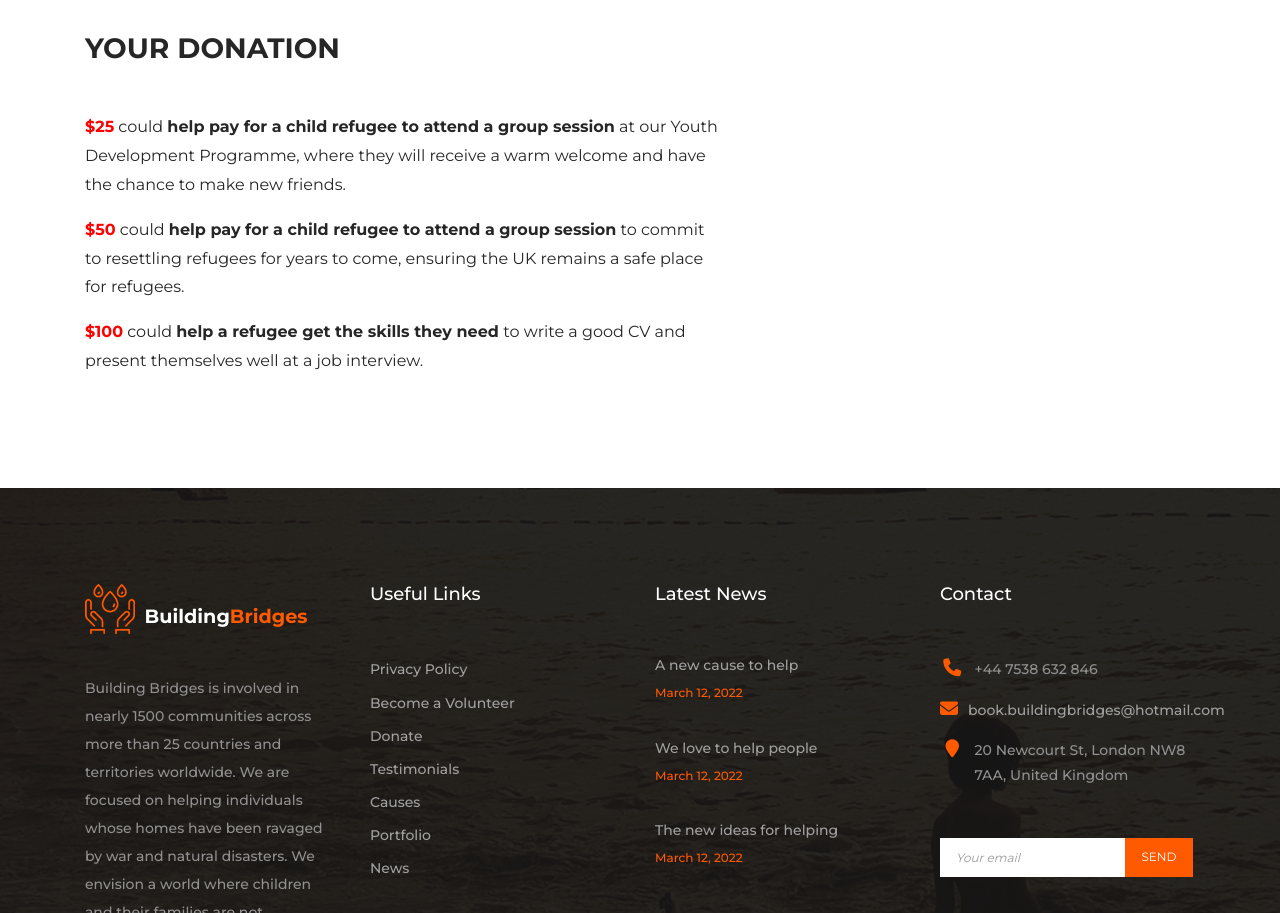
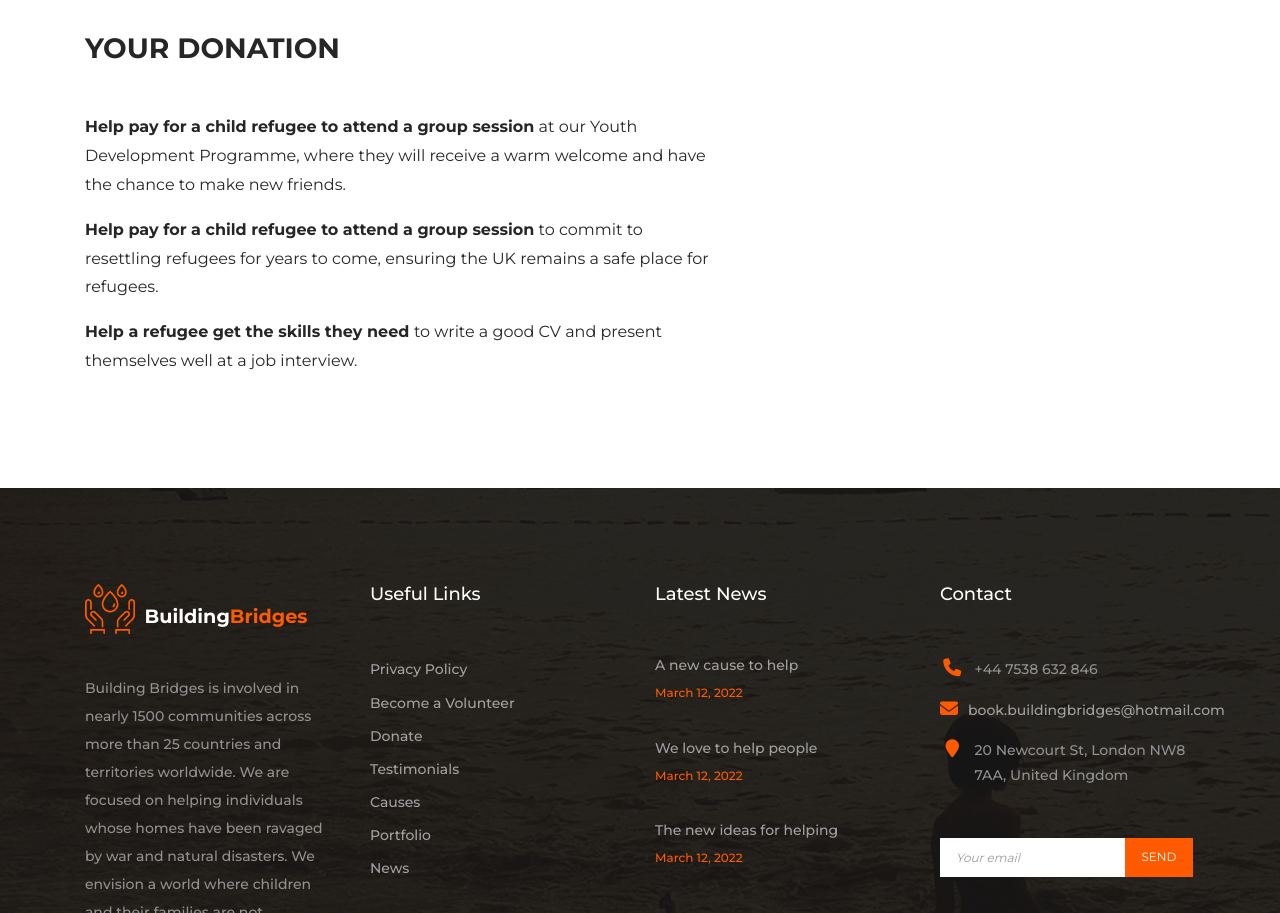
Before and after one commit to calebbenjin/charitytemplate, a plain HTML site: page donate.html in a window 1280 px wide. Shown: the part 1059-1972 px from the top of the page. Drawn offline with nearby package versions, Linux system fonts and the light colour scheme; some packages are replaced by stand-ins of ours; a script that the page names is missing.

Commit message:
removed amount

```diff
--- a/donate.html
+++ b/donate.html
@@ -304,20 +304,17 @@
             </figure>
             <h3 class="title mt-4">YOUR DONATION</h3>
             <p class="mt-6">
-              <b class="bold-text">$25</b> could
-              <b>help pay for a child refugee to attend a group session</b> at
+              <b>Help pay for a child refugee to attend a group session</b> at
               our Youth Development Programme, where they will receive a warm
               welcome and have the chance to make new friends.
             </p>
             <p class="mt-6">
-              <b class="bold-text">$50</b> could
-              <b>help pay for a child refugee to attend a group session</b> to
+              <b>Help pay for a child refugee to attend a group session</b> to
               commit to resettling refugees for years to come, ensuring the UK
               remains a safe place for refugees.
             </p>
             <p class="mt-6">
-              <b class="bold-text">$100</b> could
-              <b> help a refugee get the skills they need </b> to write a good
+              <b> Help a refugee get the skills they need </b> to write a good
               CV and present themselves well at a job interview.
             </p>
           </div>
```
